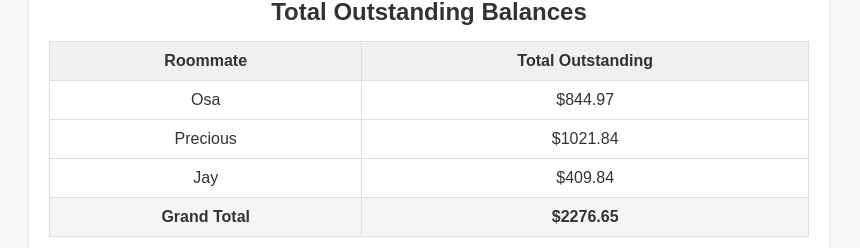
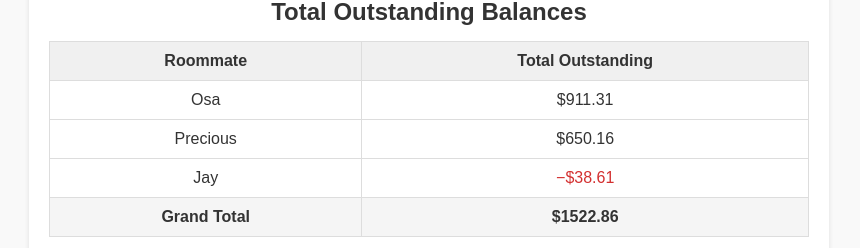
Before and after one commit to sharris95/roommate-billing, a plain HTML site: page index.html in a window 1280 px wide. Shown: the part 110-358 px from the top of the page, without its empty margins (211-1071 px from the left). Drawn offline with Linux system fonts and the light colour scheme.

Commit message:
updated index.html

```diff
--- a/index.html
+++ b/index.html
@@ -168,24 +168,24 @@
     // Update these values as new payments come in.
     const monthlyPayments = {
       "Feb 2025": {
-        osa: { electric: 270.49 },
-        precious: { electric: 188.00 },
-        jay: { electric: 0 }
+        osa: { electric: 398.53 },
+        precious: { electric: 466 },
+        jay: { electric: 188.17 }
       },
       "Mar 2025": {
-        osa: { electric: 194.38 },
-        precious: { electric: 100.00 },
-        jay: { electric: 100 }
+        osa: { electric: 0 },
+        precious: { electric: 0 },
+        jay: { electric: 94.38 }
       },
       "Apr 2025": {
         osa: { electric: 0 },      // Update with actual payments
         precious: { electric: 0 }, // Update with actual payments
-        jay: { electric: 0 }       // Update with actual payments
+        jay: { electric: 72.22 }       // Update with actual payments
       },
       "May 2025": {
         osa: { electric: 0 },      // Update with actual payments
-        precious: { electric: 0 }, // Update with actual payments
-        jay: { electric: 0 }       // Update with actual payments
+        precious: { electric: 193.68 }, // Update with actual payments
+        jay: { electric: 193.68 }       // Update with actual payments
       }
     };
 
```
